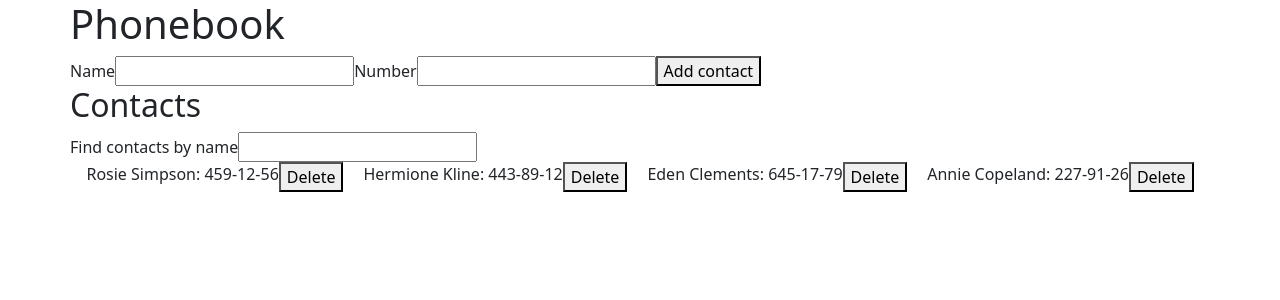
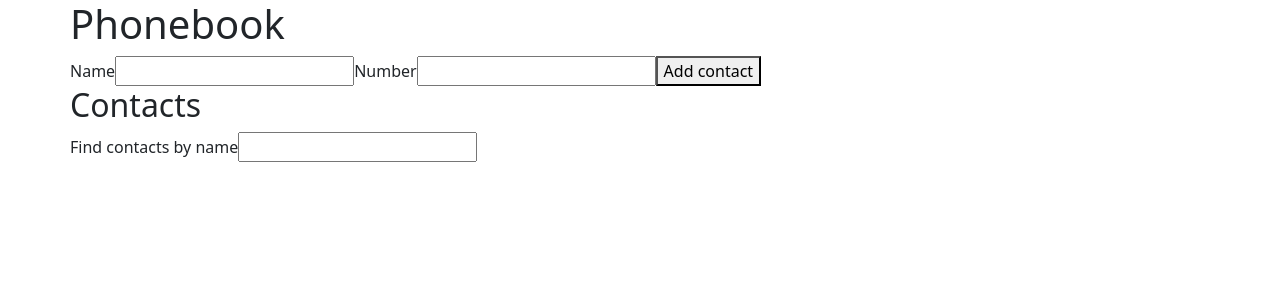
Before and after one commit to Serhii-Buha/goit-react-hw-02-phonebook, a React (Create React App) app: page / in a window 1280 px wide. Shown: the top 300 px of the page. Built offline with nearby package versions, Linux system fonts and the light colour scheme.

Commit message:
render by condition ContactList

```diff
--- a/src/components/App.jsx
+++ b/src/components/App.jsx
@@ -7,12 +7,7 @@
 
 export class App extends Component {
   state = {
-    contacts: [
-      { id: 'id-1', name: 'Rosie Simpson', number: '459-12-56' },
-      { id: 'id-2', name: 'Hermione Kline', number: '443-89-12' },
-      { id: 'id-3', name: 'Eden Clements', number: '645-17-79' },
-      { id: 'id-4', name: 'Annie Copeland', number: '227-91-26' },
-    ],
+    contacts: [],
     filter: '',
   };
 
@@ -62,6 +57,7 @@
 
   render() {
     const filterContacts = this.getVisibleFilter();
+    const { contacts } = this.state;
 
     return (
       <Container>
@@ -71,10 +67,12 @@
         <h2>Contacts</h2>
         <Filter value={this.state.filter} onChange={this.changeFilter} />
 
-        <ContactList
-          contacts={filterContacts}
-          onDeleteContact={this.deleteContact}
-        />
+        {contacts.length > 0 && (
+          <ContactList
+            contacts={filterContacts}
+            onDeleteContact={this.deleteContact}
+          />
+        )}
       </Container>
     );
   }
```
